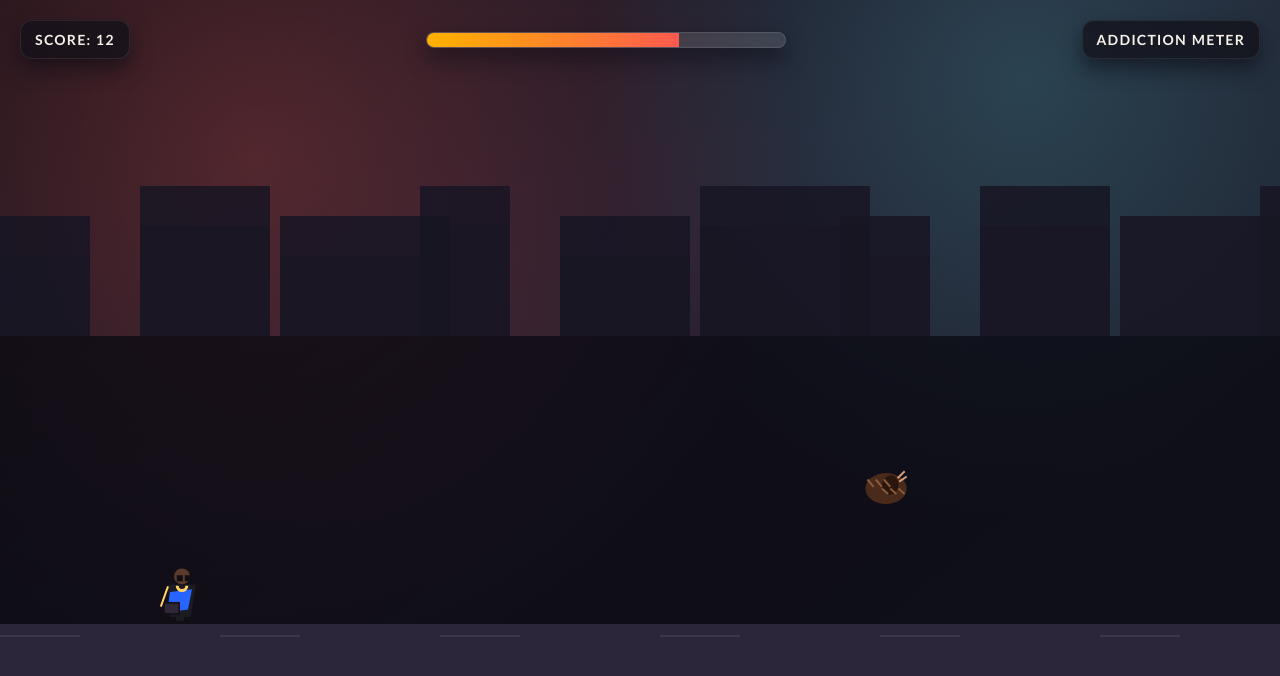
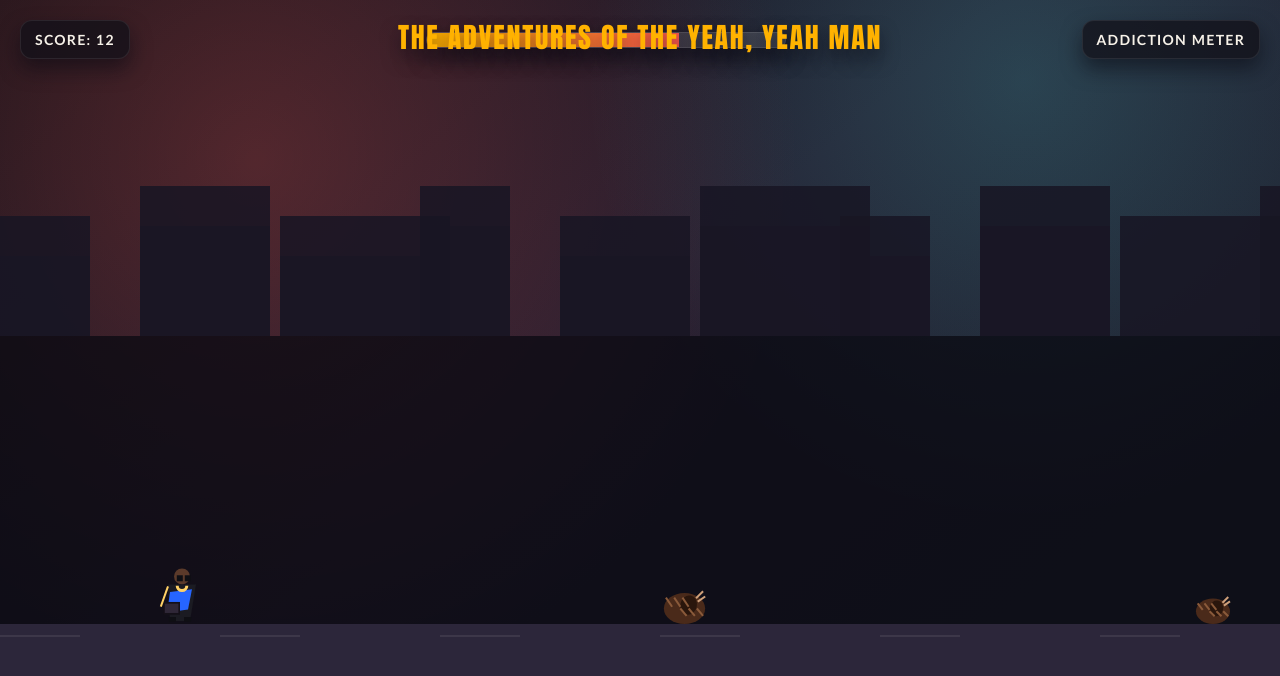
Before and after one commit to ericlane87/game, a website: page docs/index.html in a window 1280 px wide. Drawn offline with Linux system fonts and the light colour scheme.

Commit message:
Sync Pages copies

```diff
--- a/docs/index.html
+++ b/docs/index.html
@@ -54,6 +54,20 @@
       text-transform: uppercase;
       letter-spacing: 0.08em;
       font-weight: 700;
+    }
+
+    #hud-title {
+      position: absolute;
+      top: -4px;
+      left: 50%;
+      transform: translateX(-50%);
+      font-family: "Impact", "Arial Black", sans-serif;
+      font-size: clamp(18px, 2.4vw, 28px);
+      color: var(--neon);
+      text-shadow: 0 10px 18px var(--shadow);
+      letter-spacing: 0.06em;
+      pointer-events: none;
+      white-space: nowrap;
     }
 
     #hud .score {
@@ -173,6 +187,7 @@
     <canvas id="game" aria-label="Stoop Runner"></canvas>
 
     <div id="hud">
+      <div id="hud-title">The Adventures of the Yeah, Yeah Man</div>
       <div class="score">Score: <span id="score">0</span></div>
       <div id="meter" aria-label="Addiction meter">
         <div id="meter-fill"></div>
@@ -350,19 +365,15 @@
         state.cameraX + world.width + 120,
         state.lastObstacleX + 220 + Math.random() * 200
       );
-      const onPlatform = platforms.length && Math.random() > 0.5;
-      let y = world.groundY - size;
-      if (onPlatform) {
-        const plat = platforms[Math.floor(Math.random() * platforms.length)];
-        y = plat.y - size;
-      }
+      const y = world.groundY - size;
       obstacles.push({
         x: spawnX,
         y,
         w: size * 1.2,
         h: size,
         type: "roach",
-        speed: 140 + state.distance * 0.04 + Math.random() * 40,
+        speed: 160 + state.distance * 0.05 + Math.random() * 50,
+        vx: -1,
         phase: Math.random() * Math.PI * 2
       });
       state.lastObstacleX = spawnX;
@@ -450,8 +461,7 @@
       }
 
       obstacles.forEach((obs) => {
-        const dir = Math.sign(player.x - obs.x) || -1;
-        obs.x += dir * obs.speed * dt;
+        obs.x += obs.vx * obs.speed * dt;
       });
 
       const cleanupX = state.cameraX - 200;
```
Also changed, not shown: index.html (+19 -9 lines).
